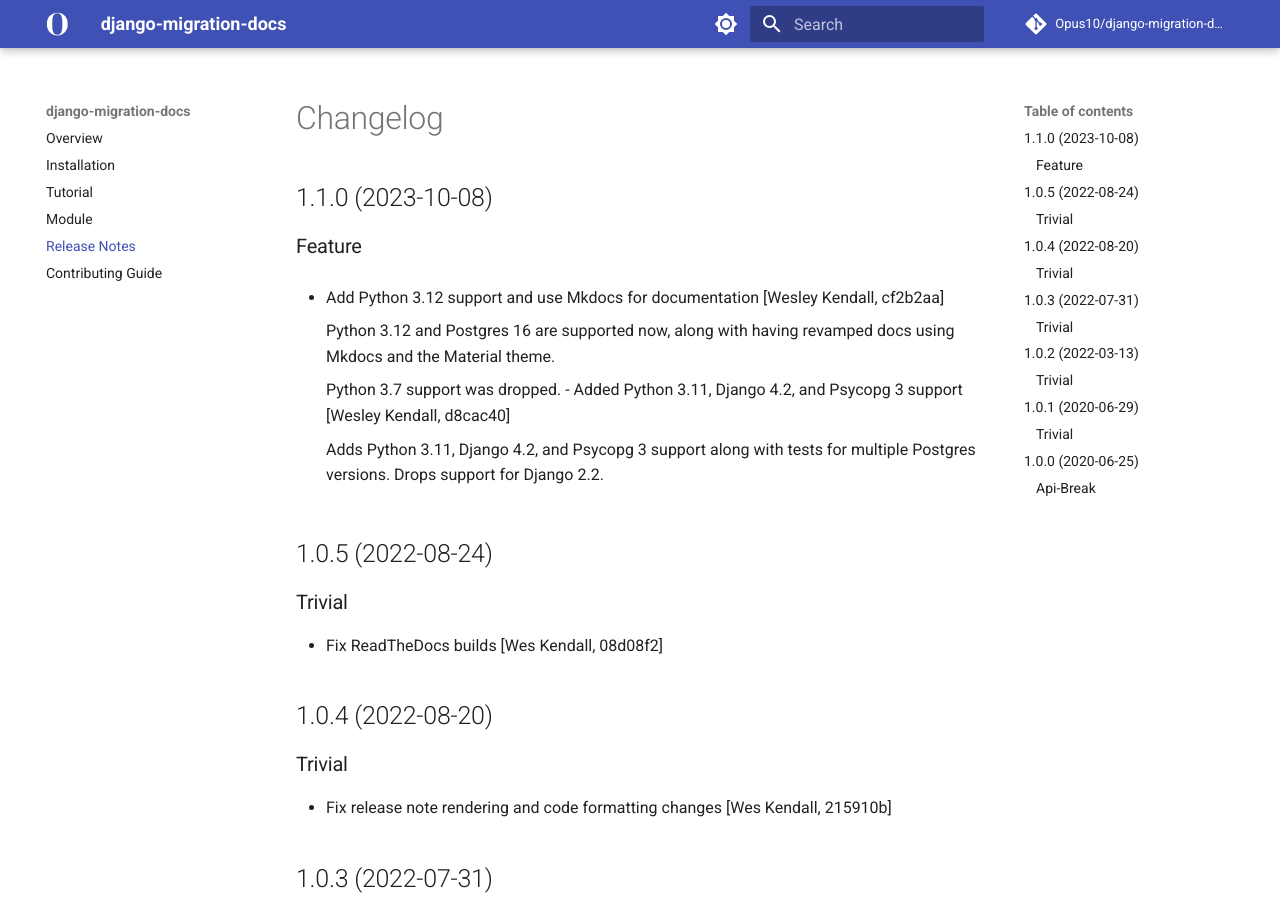
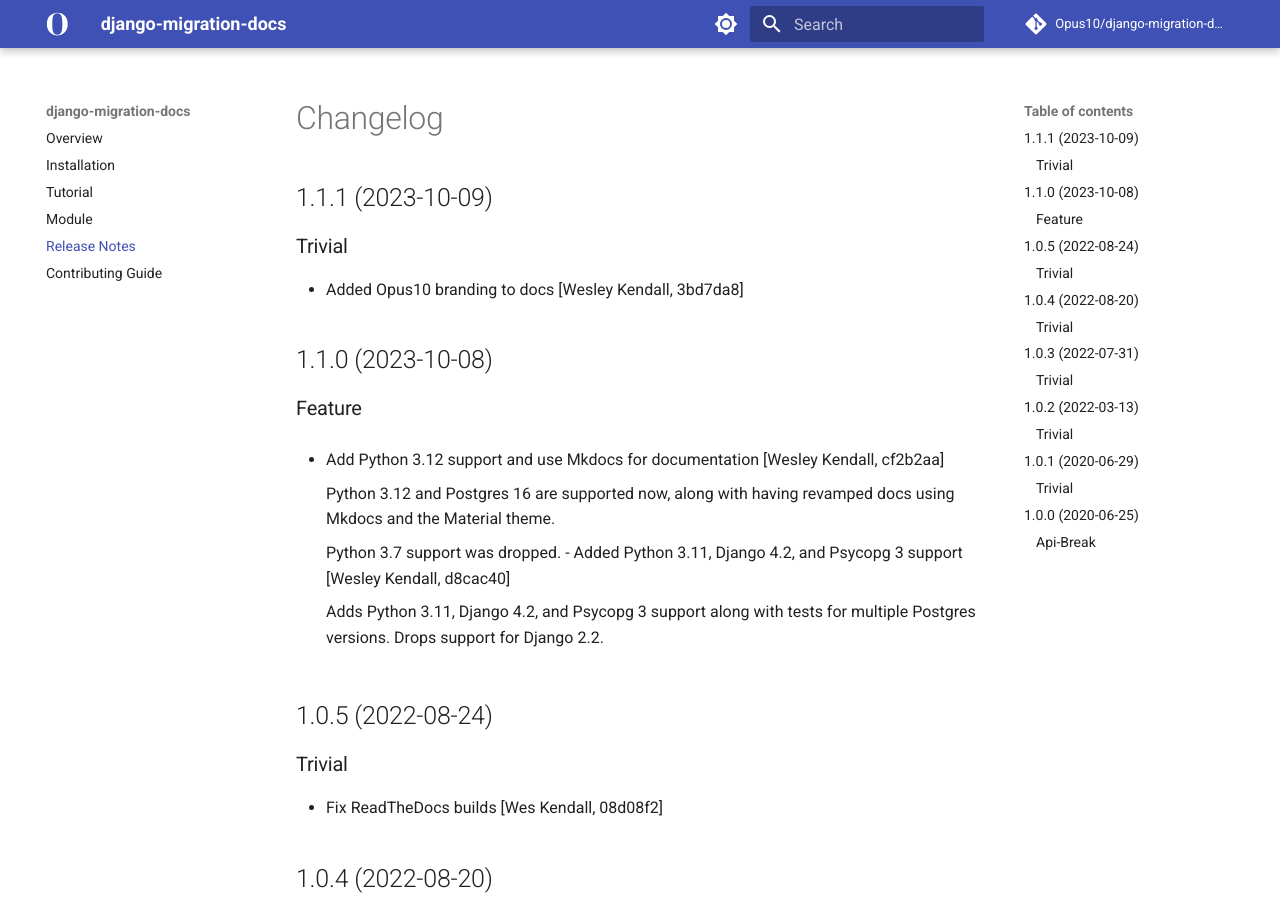
Before and after one commit to Opus10/django-migration-docs, an MkDocs documentation site: the page built from docs/release_notes.md, in a window 1280 px wide and 900 px high. Built offline with MkDocs 1.6.1 and Material for MkDocs 9.7.7, drawn with Linux system fonts in a browser that asks for light colours; comment, search, counter and statistics services are not loaded.

Commit message:
Release version 1.1.1 [skip ci]
Type: trivial

```diff
--- a/docs/release_notes.md
+++ b/docs/release_notes.md
@@ -1,4 +1,10 @@
 # Changelog
+
+## 1.1.1 (2023-10-09)
+
+### Trivial
+
+  - Added Opus10 branding to docs [Wesley Kendall, 3bd7da8]
 
 ## 1.1.0 (2023-10-08)
 
--- a/pyproject.toml
+++ b/pyproject.toml
@@ -29,7 +29,7 @@
 exclude = [
   "*/tests/"
 ]
-version = "1.1.0"
+version = "1.1.1"
 description = "Sync and validate additional information about your Django migrations."
 authors = ["Juliana de Heer", "Wes Kendall", "Tómas Árni Jónasson"]
 classifiers = [
```
Also changed, not shown: CHANGELOG.md (+6 -0 lines).
